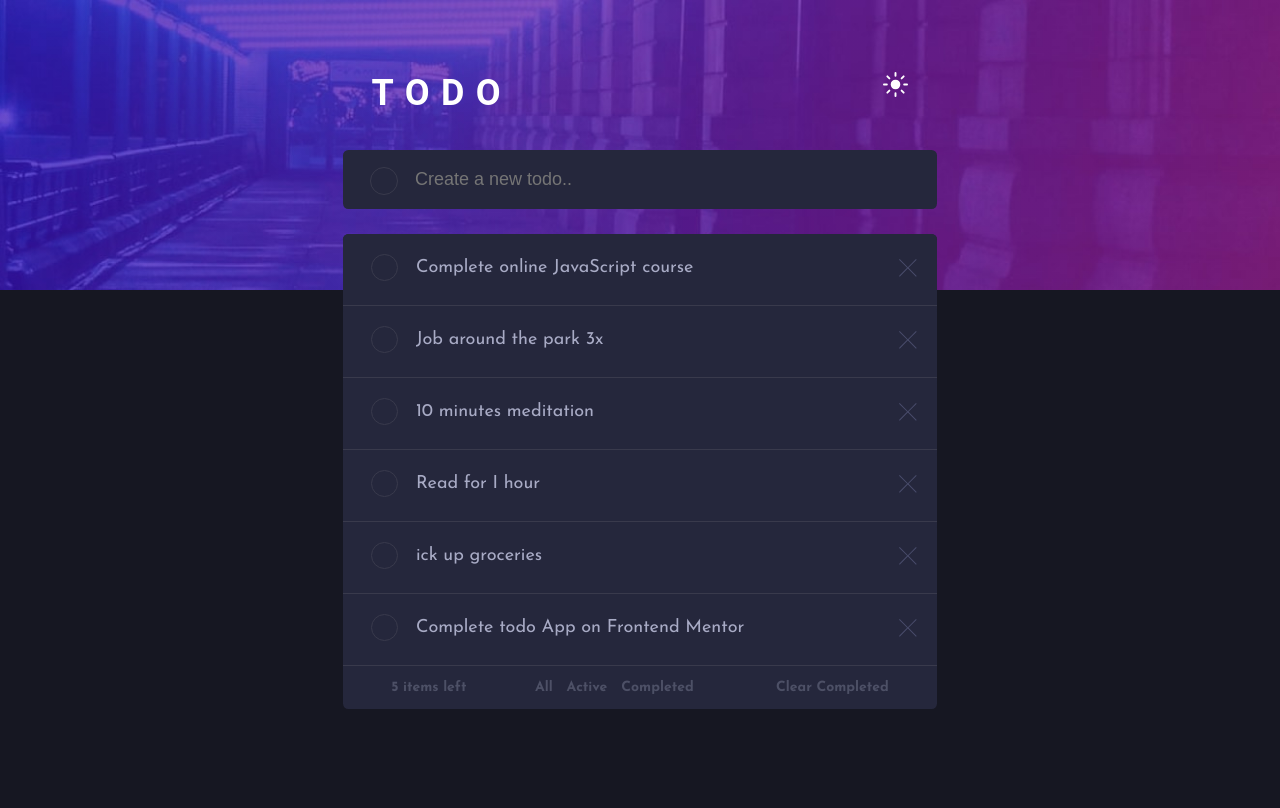
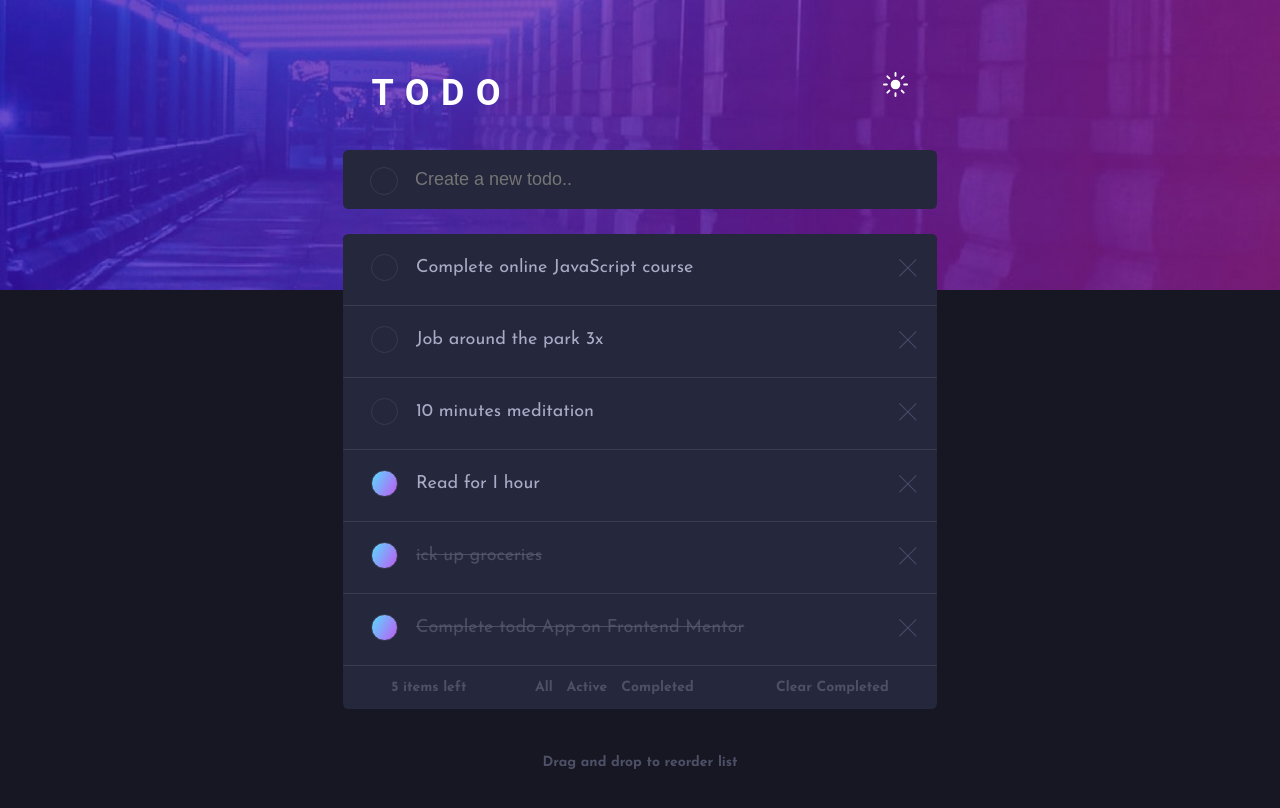
Before and after one commit to Dayoripa/Todo-App, a React (Vite) app: page / in a window 1280 px wide. Shown: the top 808 px of the page. Built offline with nearby package versions, Linux system fonts and the light colour scheme.

Commit message:
Se crea sesion drag an drop y se le da estilos

```diff
--- a/src/todo/TodoApp.jsx
+++ b/src/todo/TodoApp.jsx
@@ -3,8 +3,6 @@ import { TodoHeader } from './TodoHeader';
 
 import iconList from '../assets/images/icon-check.svg';
 import iconClose from '../assets/images/icon-cross.svg';
-
-
 
 export const TodoApp = () => {
   return (
@@ -15,7 +13,7 @@ export const TodoApp = () => {
               <div className='todo__container'>
                 <div className='todo__list'>
                   <div className='todo__item'>
-                    <span className='icono__check active'><img src="" /></span>
+                    <span className='icono__check'><img src="" /></span>
                     <p className='todo__text'>Complete online JavaScript course</p>
                   </div>
                   <span className='icono__close'><img src={iconClose} /> </span>
@@ -25,7 +23,7 @@ export const TodoApp = () => {
               <div className='todo__container'>
                 <div className='todo__list'>
                     <div className='todo__item'>
-                      <span className='icono__check active'><img src="" /></span>
+                      <span className='icono__check'><img src="" /></span>
                       <p className='todo__text'>Job around the park 3x </p>
                     </div>
                     <span className='icono__close'><img src={iconClose} /></span>
@@ -35,7 +33,7 @@ export const TodoApp = () => {
               <div className='todo__container'>
                 <div className='todo__list'>
                     <div className='todo__item'>
-                      <span className='icono__check active'><img src=""/></span>
+                      <span className='icono__check'><img src=""/></span>
                       <p className='todo__text'>10 minutes meditation</p>
                     </div>
                     <span className='icono__close'><img src={iconClose} /></span>
@@ -56,7 +54,7 @@ export const TodoApp = () => {
                 <div className='todo__list'>
                     <div className='todo__item'>
                       <span className='icono__check active'><img src=""/></span>
-                      <p className='todo__text'>ick up groceries</p>
+                      <p className='todo__text todo__text--throuhg'>ick up groceries</p>
                     </div>
                     <span className='icono__close'><img src={iconClose} /></span>
                   </div>
@@ -65,7 +63,7 @@ export const TodoApp = () => {
                 <div className='todo__list'>
                     <div className='todo__item'>
                       <span className='icono__check active'><img src=""/></span>
-                      <p className='todo__text'>Complete todo App on Frontend Mentor</p>
+                      <p className='todo__text todo__text--throuhg'>Complete todo App on Frontend Mentor</p>
                     </div>
                     <span className='icono__close'><img src={iconClose} /></span>
                   </div>
@@ -83,6 +81,10 @@ export const TodoApp = () => {
               </div>
           </section>
       </main>
+      <section className='todo__drag'>
+            <p className='todo__drag--text'>Drag and drop to reorder list</p>
+      </section>
+
     </>
   )
 }
--- a/src/todo/todo.css
+++ b/src/todo/todo.css
@@ -104,8 +104,8 @@ Estilos del main
 ************************************************** */
 
 .principal{
+    height: 420px;
     width: 100%;
-    background-color: blue;
     display: flex;
     justify-content: center;
 }
@@ -142,11 +142,6 @@ Estilos del main
     border: 1px solid ;
     cursor: pointer;
 }
-
-
-/* .active{
-    background: linear-gradient(120deg, hsl(192, 100%, 67%), hsl(280, 87%, 65%));
-} */
 
 .todo__list{
     display: flex;
@@ -194,5 +189,28 @@ a{
     margin-right: 1em;
 }
 
+
+.active{
+    background: linear-gradient(120deg, hsl(192, 100%, 67%), hsl(280, 87%, 65%));
+}
+
+.todo__text--throuhg{
+    text-decoration: line-through;
+    opacity: .3;
+}
+
+
 /* ***********************************************
+todo__drag
 ****************************************** */
+
+.todo__drag{
+    padding: 2.5em 0;
+}
+
+.todo__drag--text{
+    color: hsl(233, 14%, 35%);
+    font-size: 14px;
+    text-align: center;
+    font-weight: 600;
+}
```
